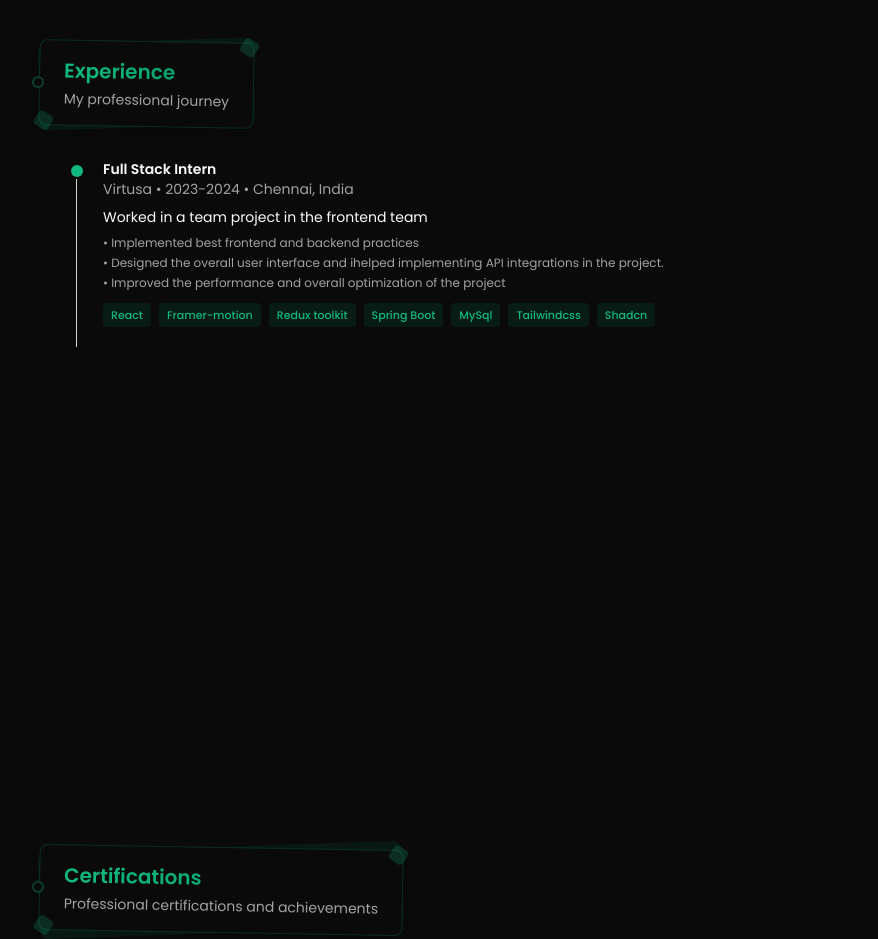
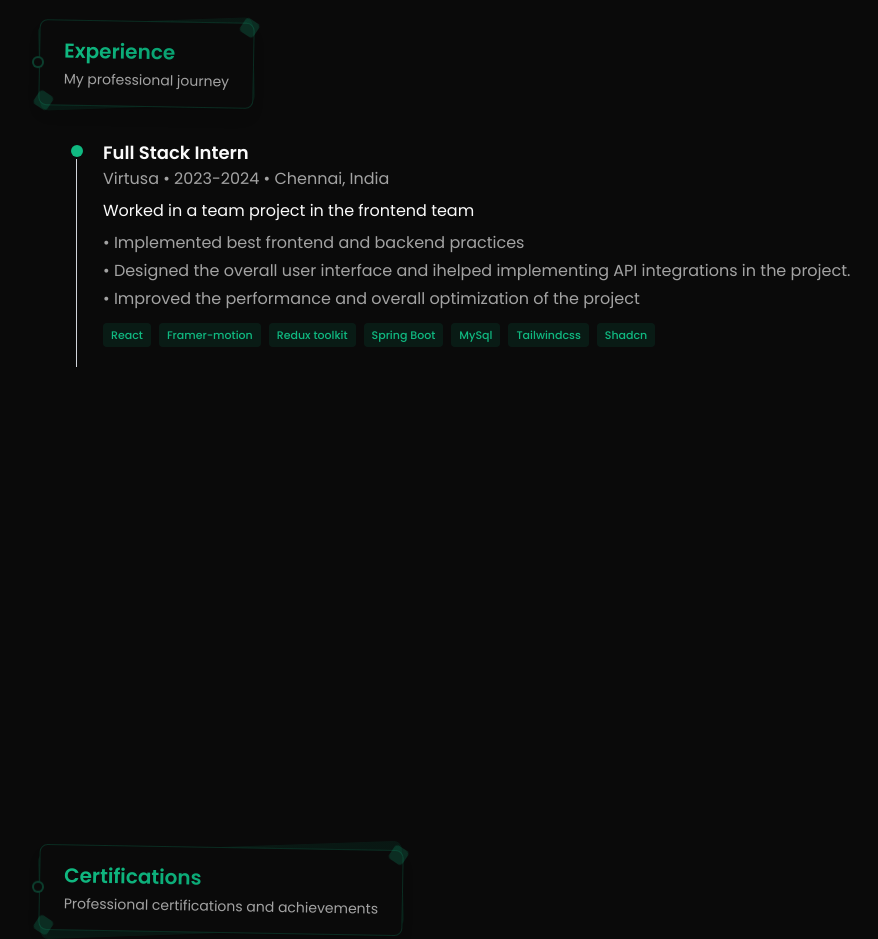
Before and after one commit to GitpreNeuR/next-portfolio, a Next.js app: page / in a window 1280 px wide. Shown: the part 3240-4179 px from the top of the page, without its empty margins (161-1039 px from the left). Built offline with nearby package versions, Linux system fonts and the light colour scheme.

Commit message:
Update page.jsx

```diff
--- a/app/page.jsx
+++ b/app/page.jsx
@@ -368,18 +368,18 @@ export default function Home() {
 
                   <div className="ml-8">
                     <div className="">
-                      <h3 className="text-sm font-semibold">{exp.role}</h3>
-                      <p className="text-sm text-muted-foreground">
+                      <h3 className="text-lg font-semibold">{exp.role}</h3>
+                      <p className="text-base text-muted-foreground">
                         {exp.company} • {exp.period} • {exp.location}
                       </p>
                     </div>
 
-                    <p className="text-sm mt-2">{exp.description}</p>
+                    <p className="text-base mt-2">{exp.description}</p>
 
                     {exp.achievements && exp.achievements.length > 0 && (
                       <ul className="mt-2 space-y-1">
                         {exp.achievements.map((achievement, i) => (
-                          <li key={i} className="text-xs text-muted-foreground">
+                          <li key={i} className="text-base text-muted-foreground">
                             • {achievement}
                           </li>
                         ))}
```
